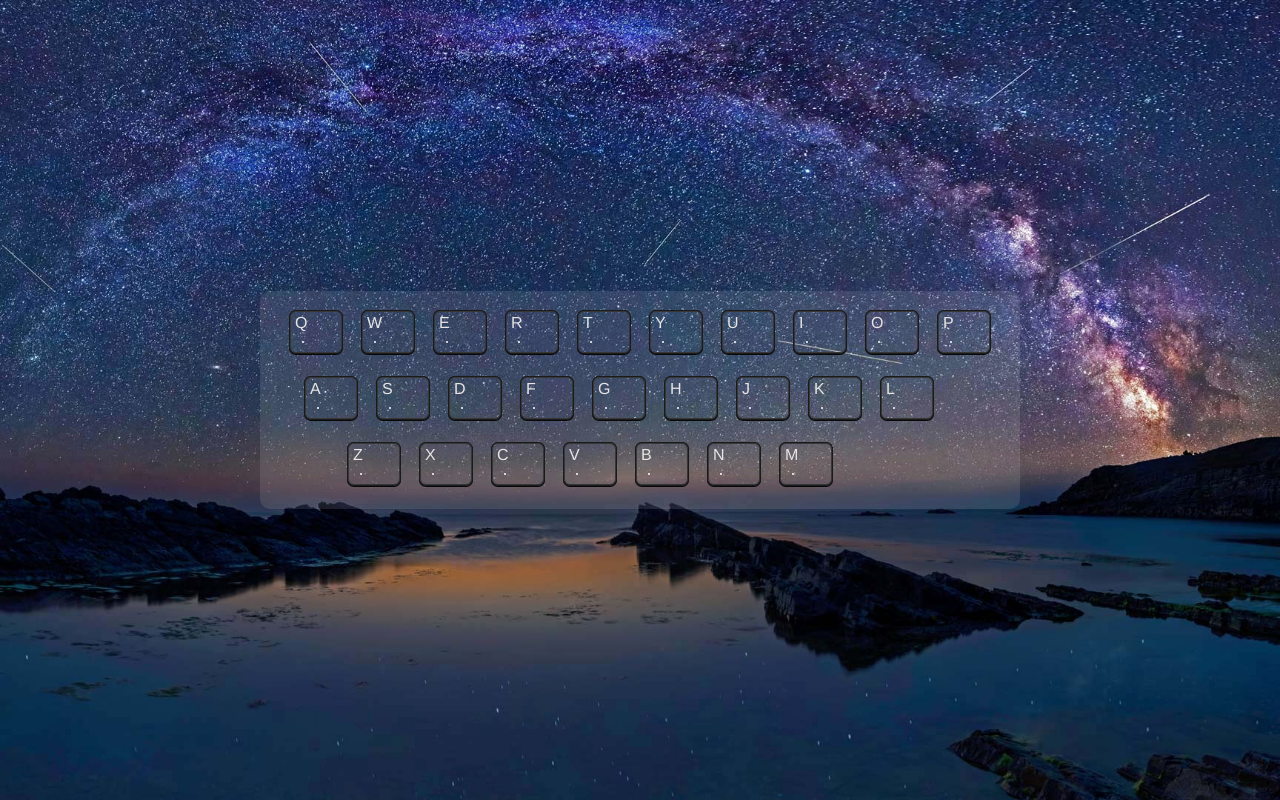
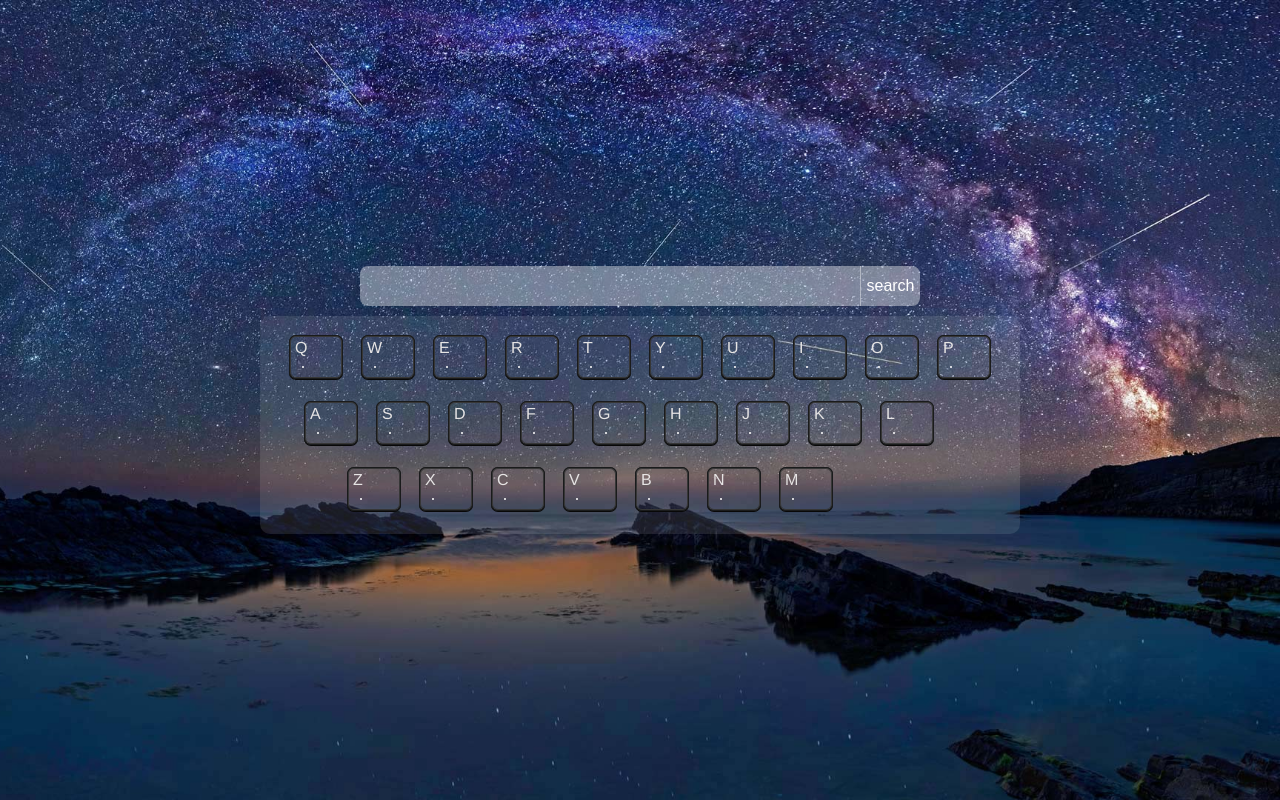
Before and after one commit to Horry233/myNav, a plain HTML site: page index.html in a window 1280 px wide. Drawn offline with Linux system fonts and the light colour scheme.

Commit message:
增加搜索框

```diff
--- a/index.html
+++ b/index.html
@@ -8,6 +8,9 @@
   <body>
     <!-- <header></header>	 -->
     <main>
+      <div class="search">
+        <input type="text" class="input"> <button class="button">search</button>
+      </div>
       <div class="wrapper" id="main"></div>
     </main>
     <!-- <footer></footer> -->
@@ -16,7 +19,10 @@
       var hashA = init()
       var keys = hashA["keys"]
       var hash = hashA["hash"]
-
+      var input = document.querySelector('.input')
+      var button = document.querySelector('.button')
+      console.log(input);
+      console.log(button);
       // 2. 生成键盘
       // 遍历 keys，生成 kbd 标签
       generateKeyboard(keys, hash)
@@ -124,11 +130,28 @@
       }
       function listenToUser(hash) {
         document.onkeypress = function (e) {
-					var key = e.key // q w e
-          var website = hash[key]
-          //location.href = 'http://'+website
-          window.open("http://" + website, "_blank")
+          if (input == document.activeElement) {
+              if(e.keyCode ==13) { // 回车搜素
+                button.click()
+              }
+            return
+          } else {
+            if(e.keyCode > 96 && e.keyCode < 123) { // 控制在a-z之间
+              var key = e.key // q w e
+              var website = hash[key]
+              //location.href = 'http://'+website
+              window.open("http://" + website, "_blank")
+            }else if(e.keyCode ==13) { // 回车搜素
+              button.click()
+            }
+          }
         }
+
+        button.addEventListener('click',function() {
+          var value = input.value
+          window.open("http://baidu.com/s?wd=" + value, "_blank")
+        })
+
       }
     </script>
   </body>
--- a/style.css
+++ b/style.css
@@ -31,6 +31,7 @@ body {
 main {
   text-align: center;
   display: flex;
+  flex-direction: column;
   justify-content: center;
   align-items: center;
   height: 100vh;
@@ -78,3 +79,36 @@ main {
   left: 4px;
   top: 2px;
 }
+ .search {
+  display: flex;
+  margin-bottom: 10px;
+}
+.search .input{
+  outline: none;
+  height: 40px;
+  width: 500px;
+  border: none;
+  border-top-left-radius: 8px;
+  border-bottom-left-radius: 8px;
+  background: rgba(255,255,255,0.4);
+  font-size: 16px;
+  color:  white;
+  text-indent: 1em;
+}
+.search .button{
+  outline: none;
+  height: 40px;
+  width: 60px;
+  border: none;
+  border-left: 1px solid rgba(255,255,255,0.4);
+  border-top-right-radius: 8px;
+  border-bottom-right-radius: 8px;
+  text-align: center;
+  background: rgba(255,255,255,0.4);
+  color:  white;
+  font-size: 16px;
+  vertical-align: top;
+}
+.search .button:active{
+  background: rgba(255,255,255,0.1);
+}
```
